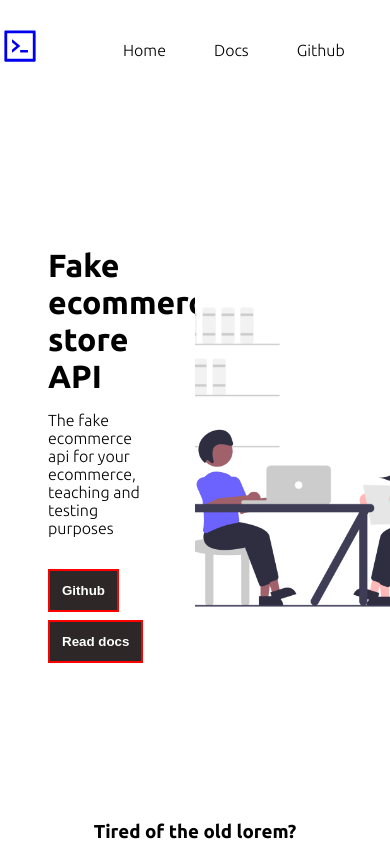
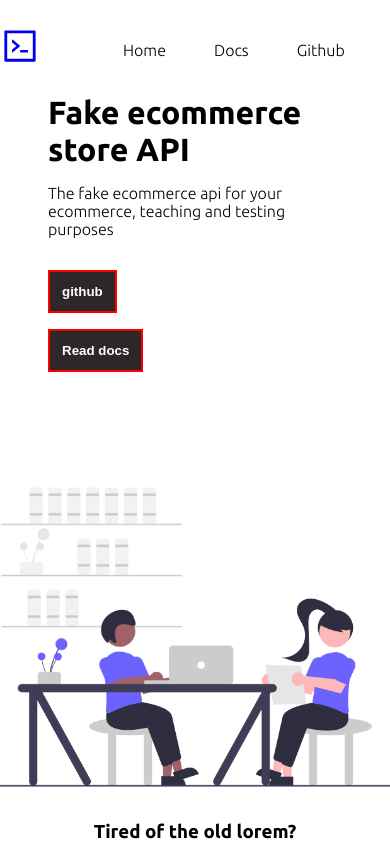
Before and after one commit to abeloa3411/fake-ecommerce-store-api-documentation, a Next.js app: page / in a window 390 px wide. Shown: the top 844 px of the page. Built offline with nearby package versions, Linux system fonts and the light colour scheme.

Commit message:
fix bugs

```diff
--- a/components/Hero.js
+++ b/components/Hero.js
@@ -21,11 +21,15 @@ export default function Hero() {
                 </p>
               </div>
               <div className={styles.btn__container}>
-                <div>
-                  <button className={styles.btn}>Github</button>
+                <div className={styles.btn__inner}>
+                  <a href="https://www.github.com/abeloa3411">
+                    <button className={styles.btn}>github</button>
+                  </a>
                 </div>
                 <div>
-                  <button className={styles.btn}>Read docs</button>
+                  <Link href="/docs">
+                    <button className={styles.btn}>Read docs</button>
+                  </Link>
                 </div>
               </div>
             </div>
--- a/components/Nav.js
+++ b/components/Nav.js
@@ -7,7 +7,7 @@ function Nav() {
     <div className={styles.nav__container}>
       <div className={styles.nav__inner__container}>
         <div className={styles.logo}>
-          <Link href="/">
+          <Link href="/" className={styles.logo__link}>
             <AiOutlineCode />
           </Link>
         </div>
--- a/styles/hero.module.css
+++ b/styles/hero.module.css
@@ -40,13 +40,17 @@
   margin-top: 1rem;
 }
 
+.btn__inner {
+  margin-bottom: 1rem;
+}
+
 .btn {
   color: white;
   font-weight: bolder;
   border: solid 2px red;
   padding: 0.75rem;
   background-color: #2d2827;
-  margin-bottom: 0.5rem;
+  text-decoration: none;
   cursor: pointer;
 }
 
@@ -109,3 +113,13 @@
   width: 25%;
   margin-top: 1rem;
 }
+
+@media screen and (max-width: 768px) {
+  .intro {
+    flex-direction: column;
+  }
+
+  .intro__title {
+    width: 100%;
+  }
+}
--- a/styles/nav.module.css
+++ b/styles/nav.module.css
@@ -16,6 +16,10 @@
 .logo {
   font-size: 40px;
   flex: 1;
+}
+
+.logo__link {
+  text-decoration: none;
 }
 
 .nav__menu {
```
